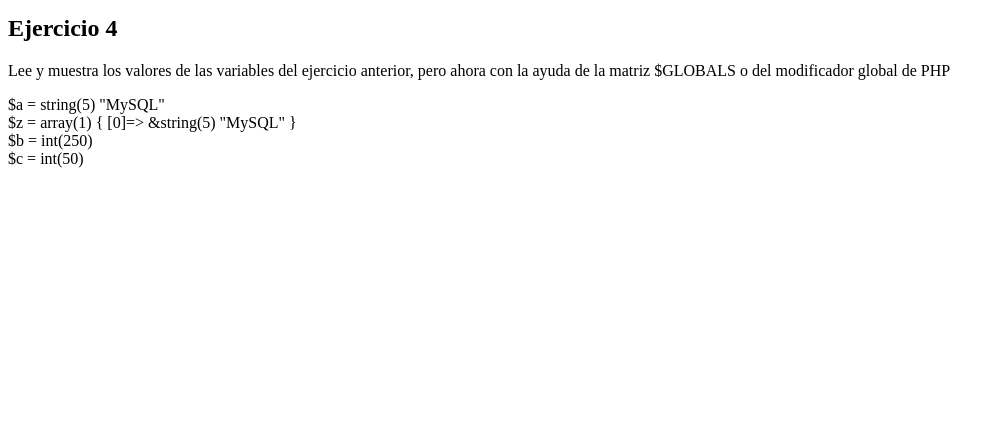
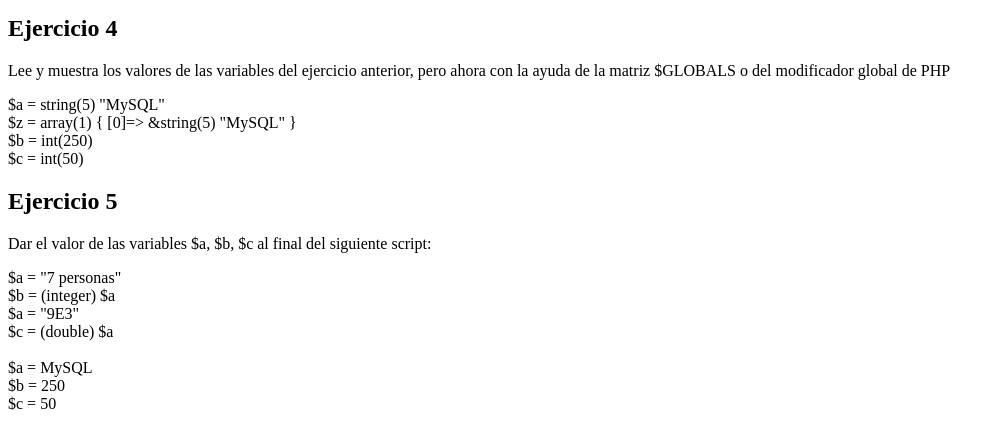
Before and after one commit to IsMaximoff/tecweb, a PHP site: page / in a window 1280 px wide. Shown: the part 892-1313 px from the top of the page, without its empty margins (0-1005 px from the left). Before the commit the page ends 1060 px from the top, so only its background shows below. Run offline with PHP 8.4, Linux system fonts and the light colour scheme.

Commit message:
Añadi ejercicio 5 al index.php

```diff
--- a/practicas/p04/index.php
+++ b/practicas/p04/index.php
@@ -115,7 +115,18 @@
         echo "\$c = ";
         var_dump($GLOBALS['c']);
         echo "<br>";
+        /*--------------------------------------------------------------------------------*/
+        // EJERCICIO 5
+        echo "<h2>Ejercicio 5</h2>";
+        echo "<p>Dar el valor de las variables \$a, \$b, \$c al final del siguiente script:</p>";
+        echo "\$a = \"7 personas\" <br>";
+        echo "\$b = (integer) \$a <br>";
+        echo "\$a = \"9E3\" <br>";
+        echo "\$c = (double) \$a <br><br>";
 
+        echo "\$a = $a <br>";
+        echo "\$b = $b <br>";
+        echo "\$c = $c <br>";
     ?>
 </body>
 </html>
```
